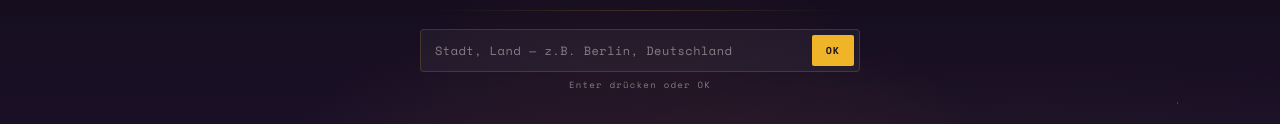
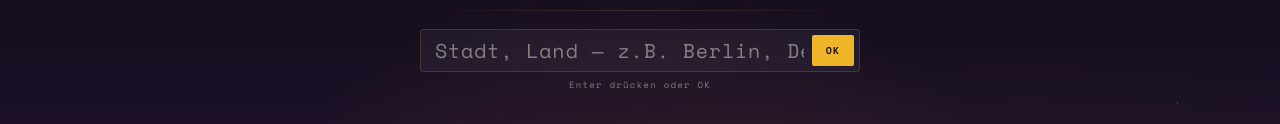
Before and after one commit to Harry-Smivvers/stopwatch, a plain HTML site: page sonnenzeit.html in a window 1280 px wide. Shown: the part 177-301 px from the top of the page. Drawn offline with nearby package versions, Linux system fonts and the light colour scheme.

Commit message:
sonnenzeit.html aktualisieren

```diff
--- a/sonnenzeit.html
+++ b/sonnenzeit.html
@@ -236,7 +236,7 @@
   .input-row input {
     flex: 1; background: none; border: none; outline: none;
     font-family: 'Space Mono', monospace;
-    font-size: 12px; color: var(--white); letter-spacing: 0.04em;
+    font-size: 20px; color: var(--white); letter-spacing: 0.04em;
   }
   .input-row input::placeholder { color: var(--muted); }
 
```
